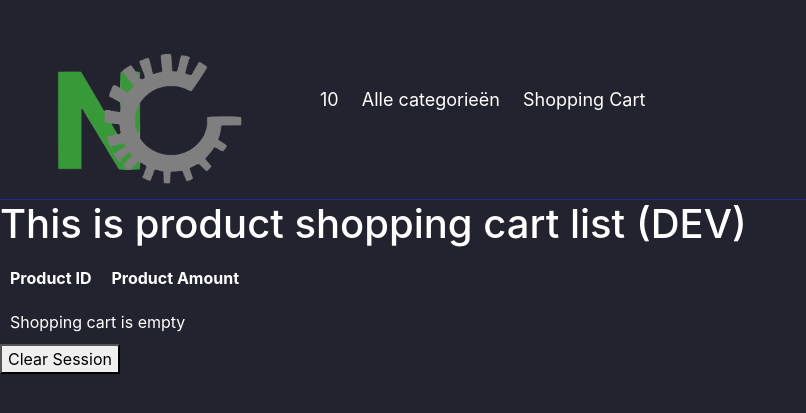
After one commit to stefanpost268/NerdyGadgets, a PHP site: page /shoppingcart.php in a window 1280 px wide. The commit adds this page. Shown: the top 413 px of the page, without its empty margins (0-806 px from the left). Run offline with PHP 8.4, Linux system fonts and the light colour scheme; tables that the repository leaves empty or names only in its code hold one stand-in row (values such as "Sample post"); some libraries are stand-ins or nearby versions; some web fonts are replaced.

Commit message:
US-28 ADD: dev shopping cart page for checking add product to shopping cart

```diff
--- a/header.php
+++ b/header.php
@@ -49,6 +49,11 @@ $databaseConnection = connectToDatabase();
                 <li>
                     <a href="categories.php" class="HrefDecoration">Alle categorieën</a>
                 </li>
+                <li>
+                    <a href="shoppingcart.php" class="HrefDecoration">
+                        Shopping Cart
+                    </a>
+                </li>
             </ul>
         </div>
 <!-- code voor US3: zoeken -->
--- /dev/null
+++ b/shoppingcart.php
@@ -0,0 +1,39 @@
+<?php
+session_start();
+include 'header.php';
+
+// Check if the "Clear Session" button was clicked
+if (isset($_POST['clear_session'])) {
+    // Clear the session
+    session_unset();
+}
+
+?>
+
+<h1>This is product shopping cart list (DEV)</h1>
+<table>
+    <thead>
+        <tr>
+            <th>Product ID</th>
+            <th>Product Amount</th>
+        </tr>
+    </thead>
+    <tbody>
+        <?php
+        if (isset($_SESSION["shoppingcart"])) {
+            foreach ($_SESSION["shoppingcart"] as $productID => $productAmount) {
+                echo "<tr>";
+                echo "<td>" . htmlspecialchars($productID) . "</td>";
+                echo "<td>" . htmlspecialchars($productAmount) . "</td>";
+                echo "</tr>";
+            }
+        } else {
+            echo "<tr><td colspan='2'>Shopping cart is empty</td></tr>";
+        }
+        ?>
+    </tbody>
+</table>
+
+<form method="post">
+    <button type="submit" name="clear_session">Clear Session</button>
+</form>
```
